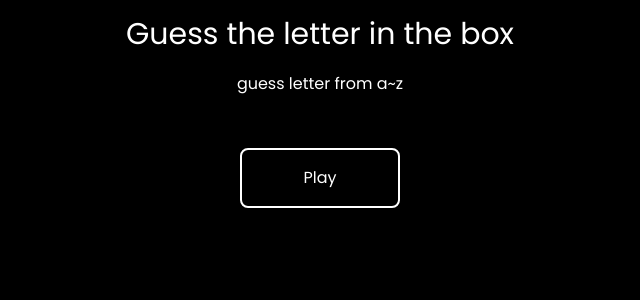
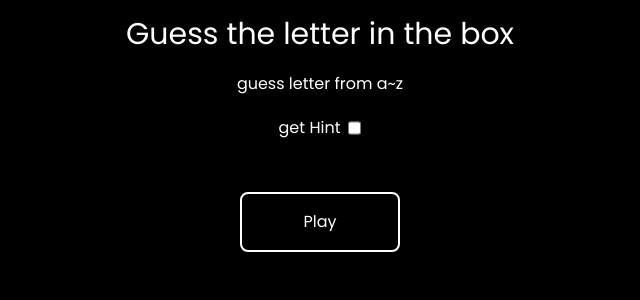
Before and after one commit to HtetNaingLynn55555/GuestTheLetter, a React (Vite) app: page / in a window 1280 px wide. Shown: the top 300 px of the page, without its empty margins (320-960 px from the left). Built offline with nearby package versions, Linux system fonts and the light colour scheme.

Commit message:
add hint

```diff
--- a/src/components/Guess.jsx
+++ b/src/components/Guess.jsx
@@ -8,7 +8,7 @@ console.log("defaultAnswer", defaultAnswer);
 export default function Guess() {
   // Game Lavel
   let [answer, setAnswer] = useState(defaultAnswer);
-
+  let [isHint, setIsHint] = useState(false);
   let [isPlaying, setIsPlaying] = useState(false);
   let [startTime, setStartTime] = useState(null);
   let [timeDifference, setTimeDifference] = useState(null);
@@ -100,10 +100,27 @@ export default function Guess() {
     setIsSubmitting(true);
   };
 
+  let getHintHandler = () => {
+    // Provide a hint to the player
+    setIsHint(!isHint);
+  };
+
   return (
     <div className=" font-poppins bg-bg-primary text-white bg-black flex flex-col justify-start items-center  h-auto  pt-4 gap-1 sm:gap-5">
       <div className="text-[20px] sm:text-3xl">Guess the letter in the box</div>
       <div> guess letter from a~z</div>
+
+      <div className="flex flex-col justify-center items-center">
+        <div className="flex gap-2">
+          <div>get Hint</div>
+          <input
+            onClick={getHintHandler}
+            type="checkbox"
+            class="accent-teal-600"
+          />
+        </div>
+        {isHint && <div>{answer}</div>}
+      </div>
 
       <button
         className="border-2 border-white w-20 h-7 sm:w-40 sm:h-15 hover:cursor-pointer mt-4 sm:mt-8 rounded-lg hover:bg-[#6e706f]"
```
